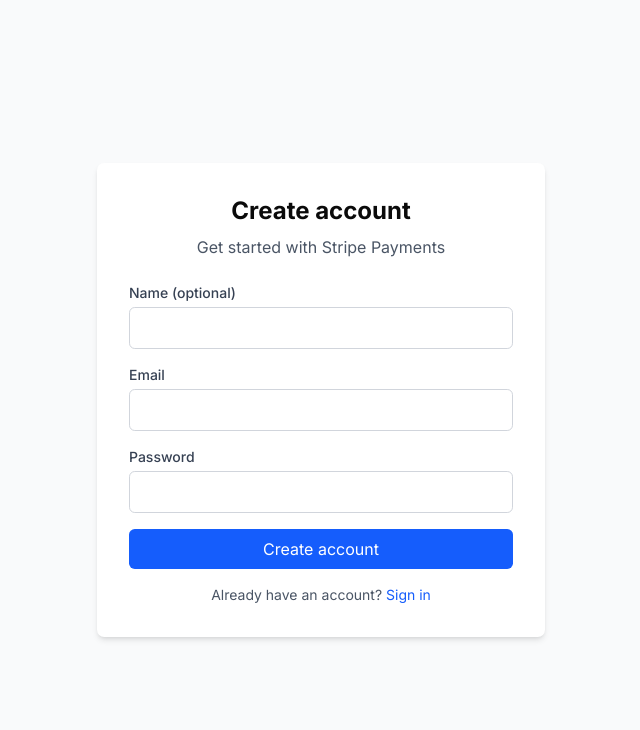
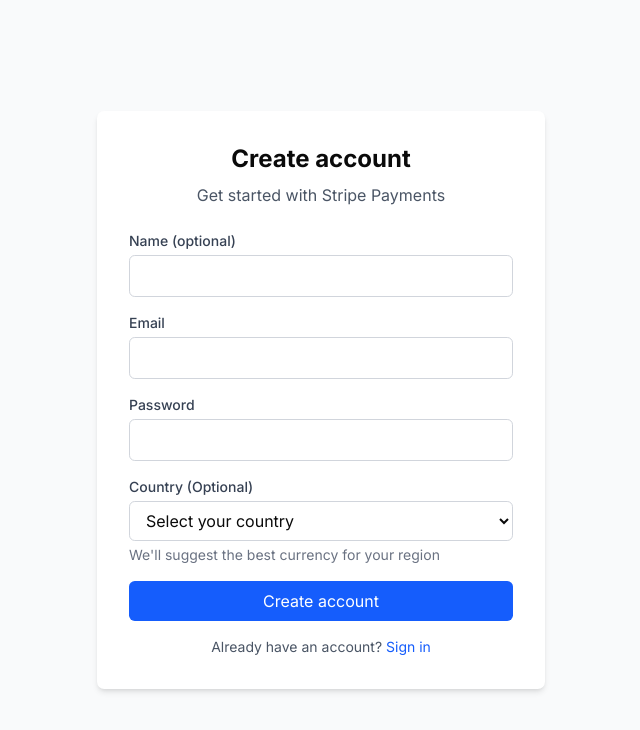
Before and after one commit to kabomekgwe/stripeintegration, a Next.js app in the folder frontend/: page /auth/register in a window 1280 px wide. Shown: the top 730 px of the page, without its empty margins (319-959 px from the left). Built offline with nearby package versions, Linux system fonts and the light colour scheme.

Commit message:
feat: add country selection to registration

```diff
--- a/frontend/app/auth/register/page.tsx
+++ b/frontend/app/auth/register/page.tsx
@@ -7,10 +7,34 @@ import { useRegisterMutation } from '@/store/api';
 import { setCredentials } from '@/store/authSlice';
 import { useDispatch } from 'react-redux';
 
+const countries = [
+  { code: 'US', name: 'United States', flag: '🇺🇸' },
+  { code: 'CA', name: 'Canada', flag: '🇨🇦' },
+  { code: 'GB', name: 'United Kingdom', flag: '🇬🇧' },
+  { code: 'DE', name: 'Germany', flag: '🇩🇪' },
+  { code: 'FR', name: 'France', flag: '🇫🇷' },
+  { code: 'IT', name: 'Italy', flag: '🇮🇹' },
+  { code: 'ES', name: 'Spain', flag: '🇪🇸' },
+  { code: 'NL', name: 'Netherlands', flag: '🇳🇱' },
+  { code: 'AU', name: 'Australia', flag: '🇦🇺' },
+  { code: 'JP', name: 'Japan', flag: '🇯🇵' },
+  { code: 'MX', name: 'Mexico', flag: '🇲🇽' },
+  { code: 'BR', name: 'Brazil', flag: '🇧🇷' },
+  { code: 'SG', name: 'Singapore', flag: '🇸🇬' },
+  { code: 'HK', name: 'Hong Kong', flag: '🇭🇰' },
+  { code: 'NZ', name: 'New Zealand', flag: '🇳🇿' },
+  { code: 'CH', name: 'Switzerland', flag: '🇨🇭' },
+  { code: 'SE', name: 'Sweden', flag: '🇸🇪' },
+  { code: 'NO', name: 'Norway', flag: '🇳🇴' },
+  { code: 'DK', name: 'Denmark', flag: '🇩🇰' },
+  { code: 'IN', name: 'India', flag: '🇮🇳' },
+];
+
 export default function RegisterPage() {
   const [email, setEmail] = useState('');
   const [password, setPassword] = useState('');
   const [name, setName] = useState('');
+  const [country, setCountry] = useState('');
   const router = useRouter();
   const dispatch = useDispatch();
 
@@ -19,7 +43,12 @@ export default function RegisterPage() {
   const handleSubmit = async (e: React.FormEvent) => {
     e.preventDefault();
     try {
-      const result = await register({ email, password, name }).unwrap();
+      const result = await register({
+        email,
+        password,
+        name: name || undefined,
+        country: country || undefined,
+      }).unwrap();
       dispatch(setCredentials(result));
       router.push('/dashboard');
     } catch (err) {
@@ -74,6 +103,28 @@ export default function RegisterPage() {
           />
         </div>
 
+        <div>
+          <label htmlFor="country" className="block text-sm font-medium text-gray-700 mb-1">
+            Country (Optional)
+          </label>
+          <select
+            id="country"
+            value={country}
+            onChange={(e) => setCountry(e.target.value)}
+            className="mt-1 block w-full rounded-md border border-gray-300 px-3 py-2 focus:border-blue-500 focus:outline-none bg-white"
+          >
+            <option value="">Select your country</option>
+            {countries.map((c) => (
+              <option key={c.code} value={c.code}>
+                {c.flag} {c.name}
+              </option>
+            ))}
+          </select>
+          <p className="text-sm text-gray-500 mt-1">
+            We'll suggest the best currency for your region
+          </p>
+        </div>
+
         {error && (
           <div className="rounded-md bg-red-50 p-3 text-sm text-red-700">
             {'data' in error
--- a/frontend/store/api.ts
+++ b/frontend/store/api.ts
@@ -44,7 +44,7 @@ export const api = createApi({
         body: credentials,
       }),
     }),
-    register: builder.mutation<AuthResponse, { email: string; password: string; name?: string }>({
+    register: builder.mutation<AuthResponse, { email: string; password: string; name?: string; country?: string }>({
       query: (userData) => ({
         url: '/auth/register',
         method: 'POST',
--- a/frontend/types/index.ts
+++ b/frontend/types/index.ts
@@ -3,9 +3,10 @@ export interface User {
   email: string;
   name?: string;
   role: 'USER' | 'ADMIN';
+  preferredCurrency?: string;
+  country?: string;  // ISO 3166-1 alpha-2 code
   stripeCustomerId?: string;
   defaultPaymentMethodId?: string;
-  preferredCurrency?: string;
 }
 
 export interface PaymentMethod {
```
